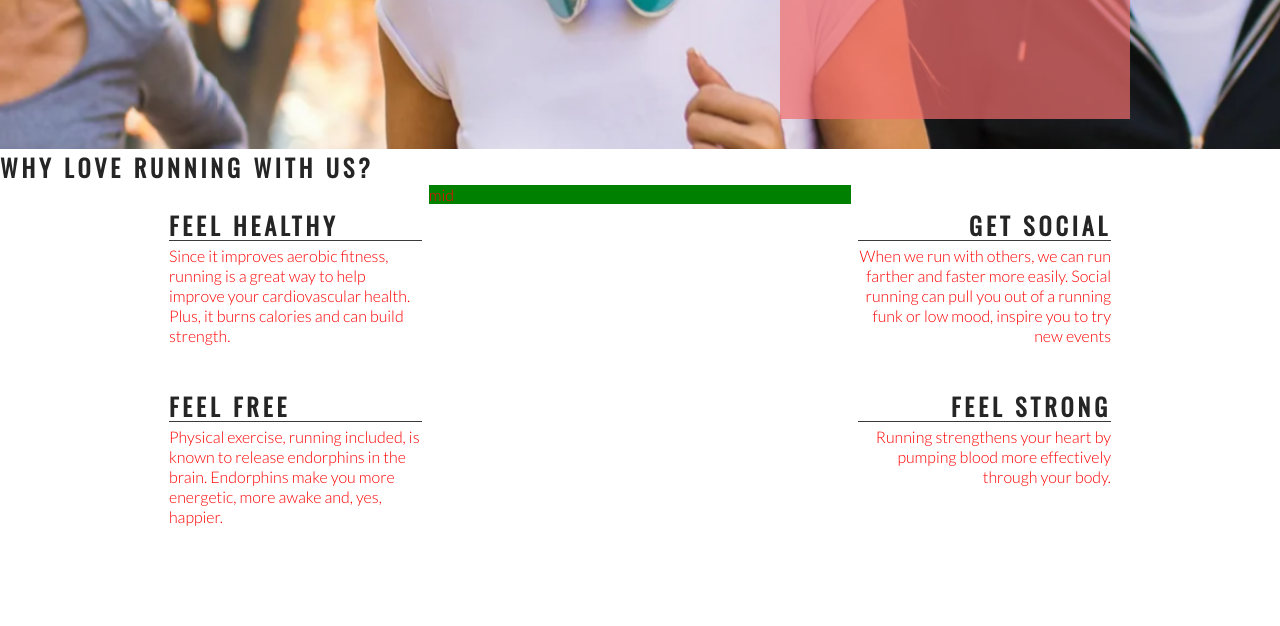
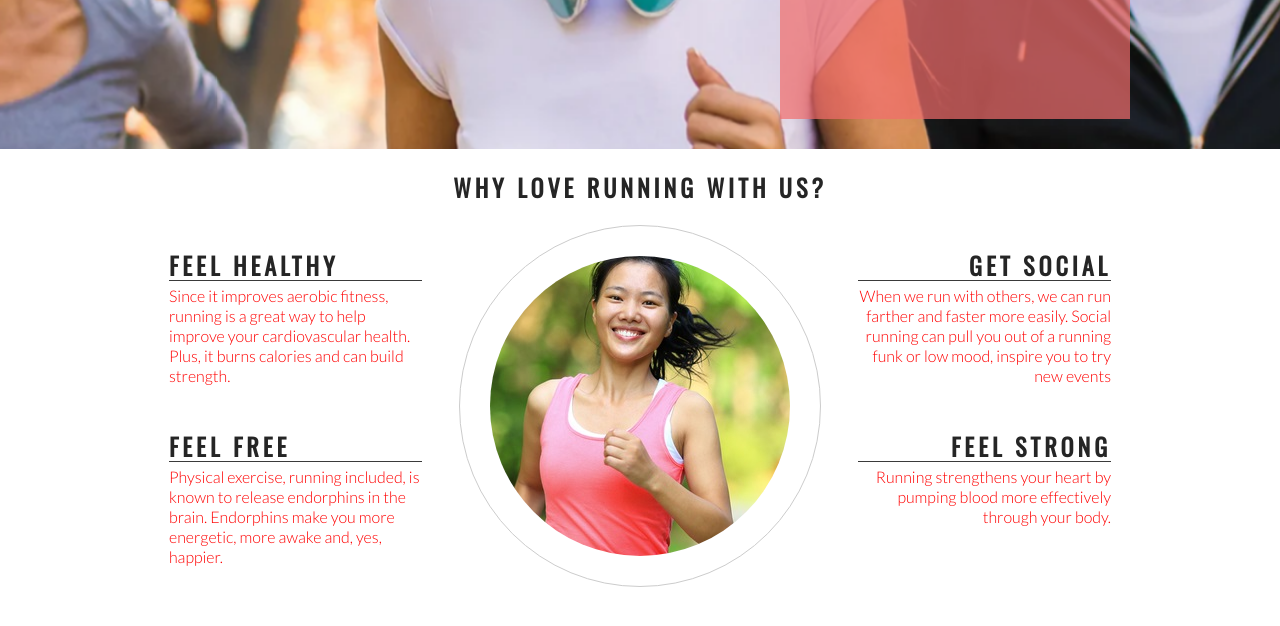
Before and after one commit to birgerosterberg/iloverunning, a plain HTML site: page index.html in a window 1280 px wide. Shown: the part 526-1152 px from the top of the page. Drawn offline with nearby package versions, Linux system fonts and the light colour scheme.

Commit message:
add center design and img

```diff
--- a/assets/css/style.css
+++ b/assets/css/style.css
@@ -128,7 +128,6 @@ h2 {
 #center-about {
   width: 33%;
   margin: 0 auto;
-  background-color: green;
 }
 
 hr {
@@ -159,3 +158,27 @@ hr {
 .right-about-heading p {
   text-align: right;
 }
+
+#welcome {
+  text-align: center;
+  margin: 20px 0;
+  text-size: 228%;
+}
+
+#circle-container {
+  width: 300px;
+  height: 300px;
+  padding: 30px;
+  border-style: solid;
+  border-color: #ccc;
+  border-width: 1px;
+  border-radius: 50%;
+
+  margin: 0 auto;
+}
+
+#circle-cover-bg {
+  background: url(../images/ethos-center-image.jpg) no-repeat center center;
+  height: 100%;
+  border-radius: 50%;
+}
--- a/index.html
+++ b/index.html
@@ -47,7 +47,8 @@
 
     <!-- Club Ethos -->
     <section id="club-ethos">
-      <h1>Why Love Running With Us?</h1>
+      <h2 id="welcome">Why Love Running With Us?</h2>
+
       <div id="left-about">
         <div class="left-about-heading">
           <h2>Feel Healthy</h2>
@@ -68,6 +69,7 @@
           </p>
         </div>
       </div>
+
       <div id="right-about">
         <div class="right-about-heading">
           <h2>Get Social</h2>
@@ -87,7 +89,12 @@
           </p>
         </div>
       </div>
-      <div id="center-about">mid</div>
+
+      <div id="center-about">
+        <div id="circle-container">
+          <div id="circle-cover-bg"></div>
+        </div>
+      </div>
     </section>
 
     <!-- Running locations, distances and times -->
```
Also changed, not shown: assets/images/ethos-center-image.jpg (added).
